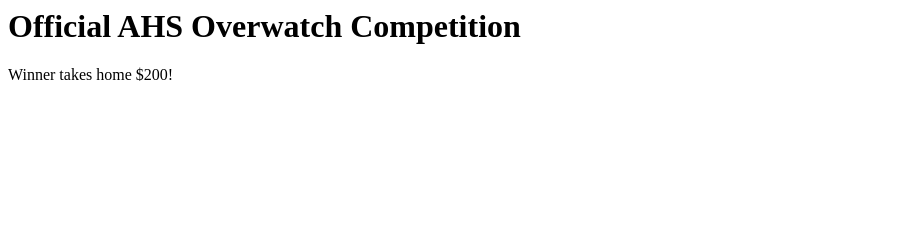
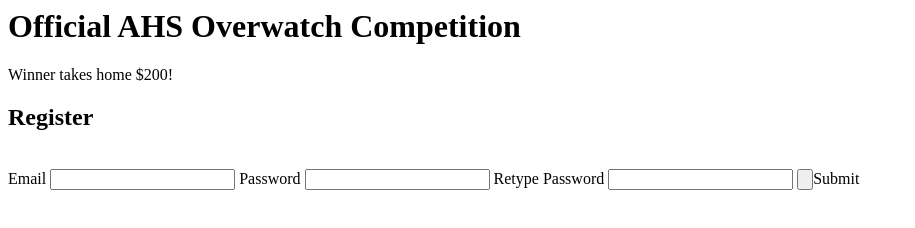
Before and after one commit to ahsoverwatchbattle/ahsoverwatchbattle.github.io, a plain HTML site: page index.html in a window 1280 px wide. Shown: the whole page, without its empty margins (0-915 px from the left). Drawn offline with Linux system fonts and the light colour scheme.

Commit message:
Update index.html

```diff
--- a/index.html
+++ b/index.html
@@ -5,5 +5,11 @@
 
 Winner takes home $200!
 
+<h2>Register</h2><br>
+Email <input type="text">
+Password <input type="password">
+Retype Password <input type="passwordConfirm">
+  <input type="button">Submit</button>
+
 </body>
 </html>
```
